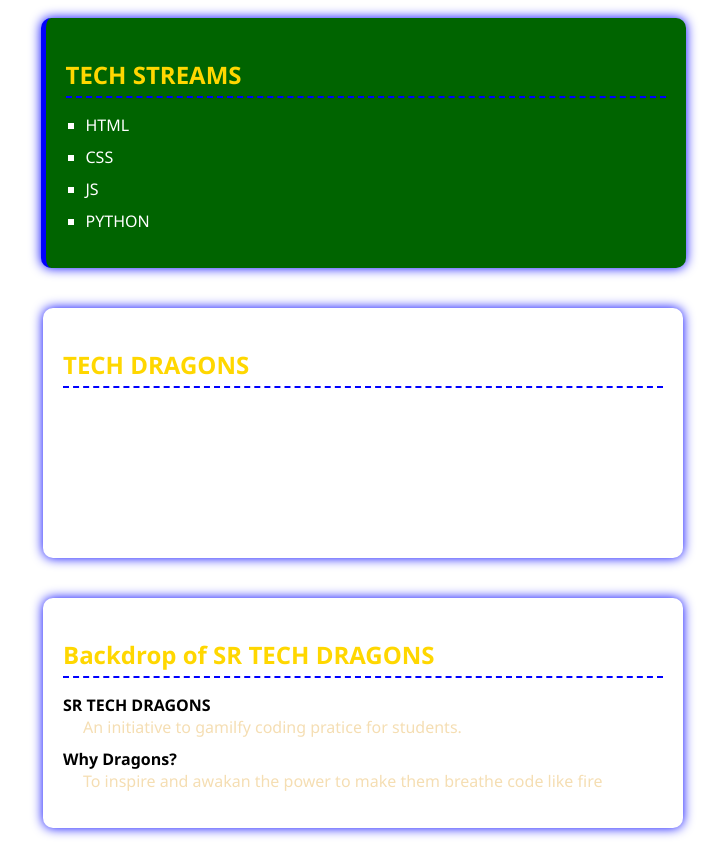
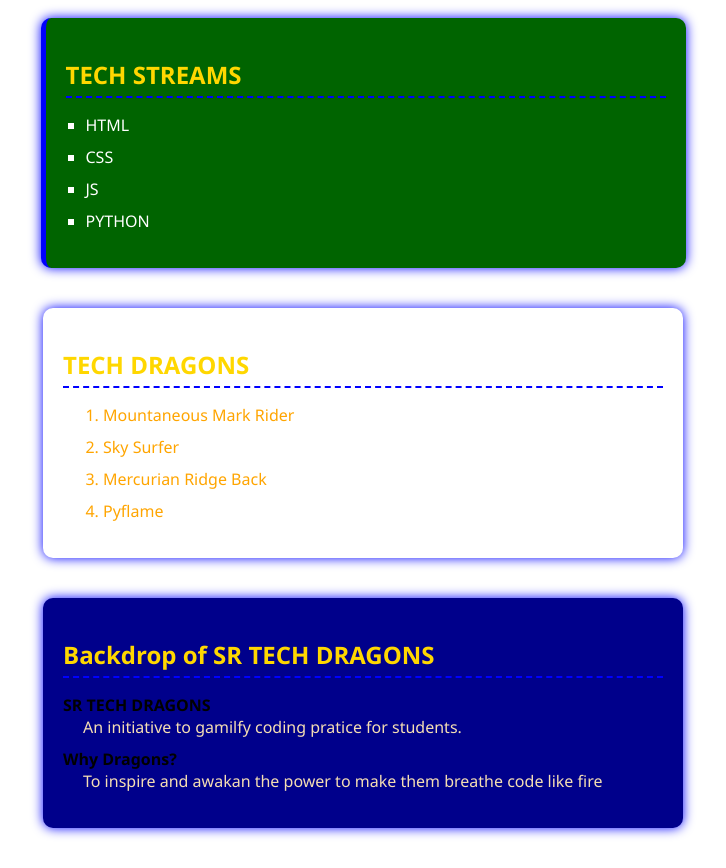
Before and after one commit to bhuvana-05/My-Webpage, a plain HTML site: page index.html in a window 1280 px wide. Shown: the part 86-954 px from the top of the page, without its empty margins (277-1003 px from the left). Drawn offline with Linux system fonts and the light colour scheme.

Commit message:
Update index.html

```diff
--- a/index.html
+++ b/index.html
@@ -47,16 +47,16 @@ section {
     border-left: 5px solid crimson;
       }
 .ol-section li {
-     color:darkpink;
+     color:orange;
      margin-bottom:10px;
        }
 .ol-section li:hover {
-         color:darkpink;
+         color:gold;
          font-weight:bold;
          }
 .dl-section {
-     background:darkpink;
-     border-left:5 px solid darkrgreen;
+     background:darkblue;
+     border-left:5 px solid darkgreen;
      }
 .dl-section dt {
      color:black;
```
